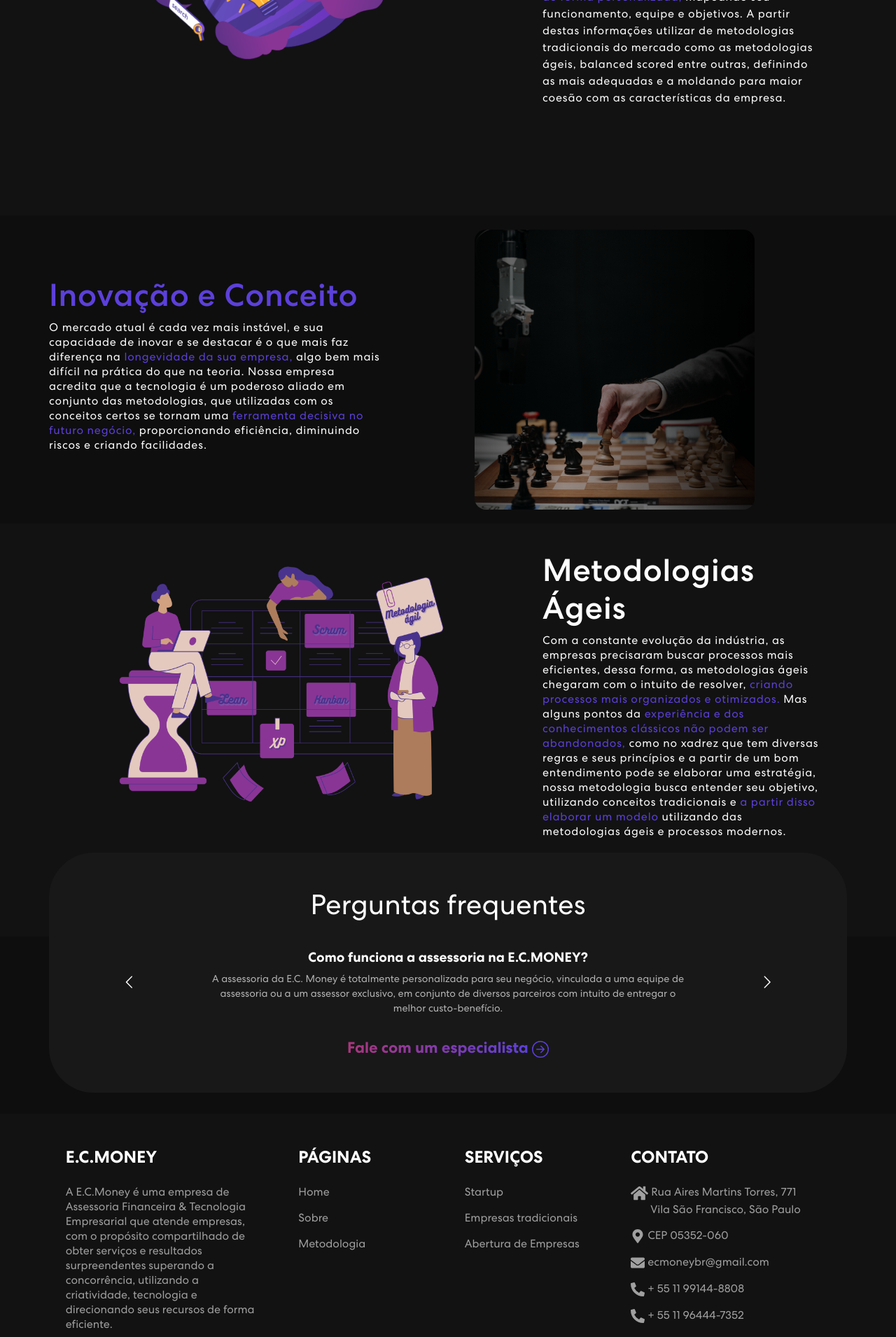
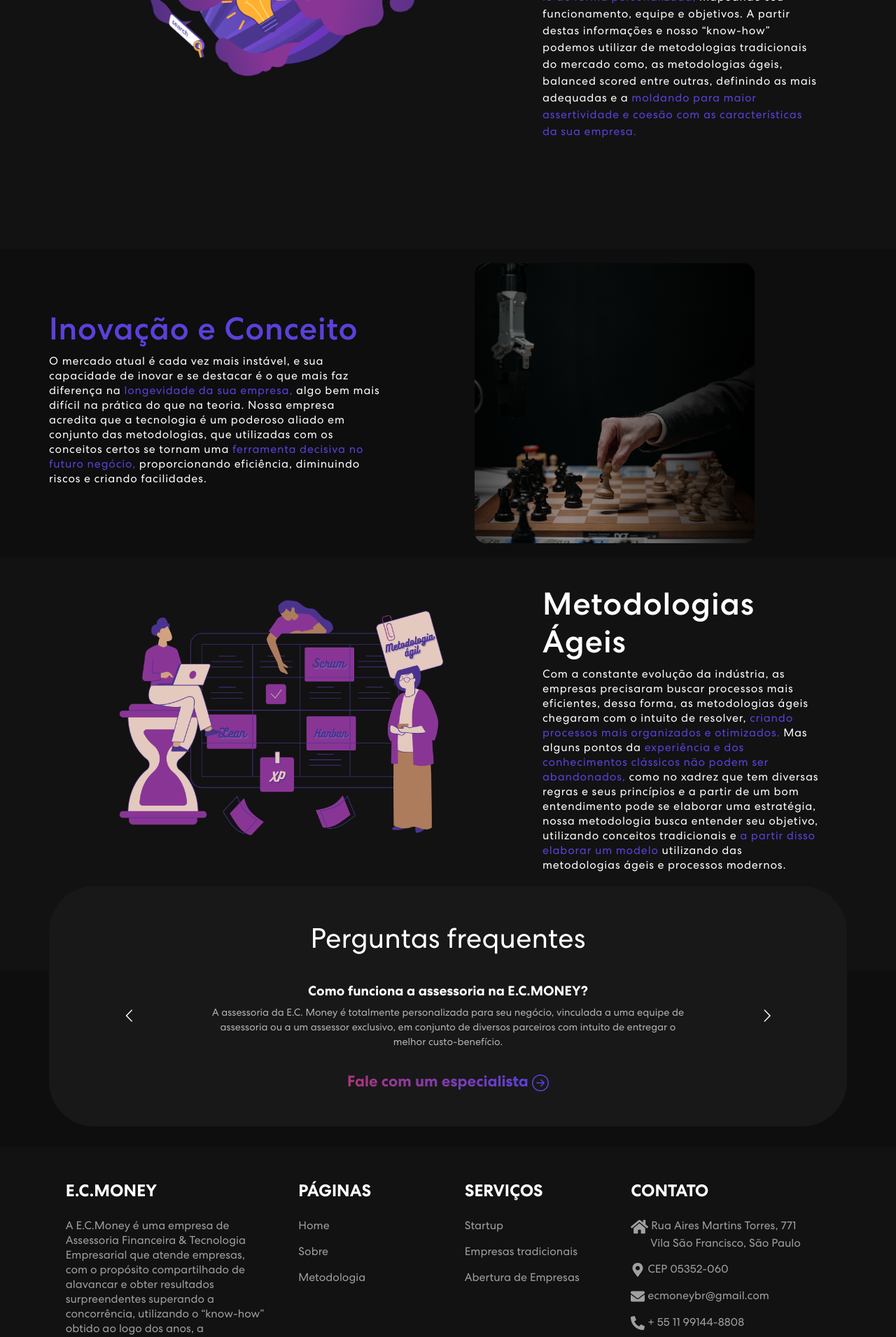
Before and after one commit to FelipeCasarano/site-empresa, a React (Create React App) app: page /metodologia in a window 1280 px wide. Shown: the part 1000-2910 px from the top of the page at 70% size. Built offline with nearby package versions, Linux system fonts and the light colour scheme.

Commit message:
atualização de texto

```diff
--- a/src/pages/All/Footer.js
+++ b/src/pages/All/Footer.js
@@ -22,9 +22,11 @@
                                 E.C.money
                             </h6>
                             <p className="footer-text">
-                                A E.C.Money é uma empresa de Assessoria Financeira & Tecnologia Empresarial que atende empresas,
-                                com o propósito compartilhado de obter serviços e resultados surpreendentes superando a concorrência,
-                                utilizando a criatividade, tecnologia e direcionando seus recursos de forma eficiente.
+                                A E.C.Money é uma empresa de Assessoria Financeira & Tecnologia Empresarial
+                                que atende empresas, com o propósito compartilhado de alavancar e obter
+                                resultados surpreendentes superando a concorrência, utilizando o “know-how”
+                                obtido ao logo dos anos, a criatividade, tecnologia, e direcionando seus
+                                recursos de forma eficiente e qualitativa para sua empresa.
                             </p>
                         </MDBCol>
 
--- a/src/pages/Home/components/Banner.jsx
+++ b/src/pages/Home/components/Banner.jsx
@@ -38,9 +38,10 @@
             </h1>
             <p>
               A E.C.Money é uma empresa de Assessoria Financeira & Tecnologia Empresarial
-              que atende empresas, com o propósito compartilhado de obter serviços e
-              resultados surpreendentes superando a concorrência, utilizando a
-              criatividade, tecnologia e direcionando seus recursos de forma eficiente.
+              que atende empresas, com o propósito compartilhado de alavancar e obter
+              resultados surpreendentes superando a concorrência, utilizando o “know-how”
+              obtido ao logo dos anos, a criatividade, tecnologia, e direcionando seus
+              recursos de forma eficiente e qualitativa para sua empresa.
             </p>
             <a href="/entre-em-contato">
               <button>
--- a/src/pages/Home/components/Why.jsx
+++ b/src/pages/Home/components/Why.jsx
@@ -48,7 +48,8 @@
                     <h3 className="why-title">Clareza</h3>
                     <span className="why-subtitle">
                       Inicialmente realizamos um diagnóstico econômico financeiro da
-                      empresa para melhor clareza da tomada de decisões.
+                      empresa para melhor clareza da na tomada conjunta de decisões
+                      recomendáveis.
                     </span>
                   </div>
                   <div>
--- a/src/pages/Metodologia/components/FStep.jsx
+++ b/src/pages/Metodologia/components/FStep.jsx
@@ -16,13 +16,16 @@
               <p>
                 Nossa metodologia visa principalmente ser{" "}
                 <small>
-                  compatível com diversos negócios e atendê-los de forma personalizada,
+                  compatível com diversos negócios para atende-lo de forma personalizada,
                 </small>{" "}
                 mapeando seu funcionamento, equipe e objetivos. A partir destas
-                informações utilizar de metodologias tradicionais do mercado como as
-                metodologias ágeis, balanced scored entre outras, definindo as mais
-                adequadas e a moldando para maior coesão com as características da
-                empresa.
+                informações e nosso “know-how” podemos utilizar de metodologias
+                tradicionais do mercado como, as metodologias ágeis, balanced scored entre
+                outras, definindo as mais adequadas e a{" "}
+                <small>
+                  moldando para maior assertividade e coesão com as características da sua
+                  empresa.
+                </small>
               </p>
             </div>
           </Col>
```
